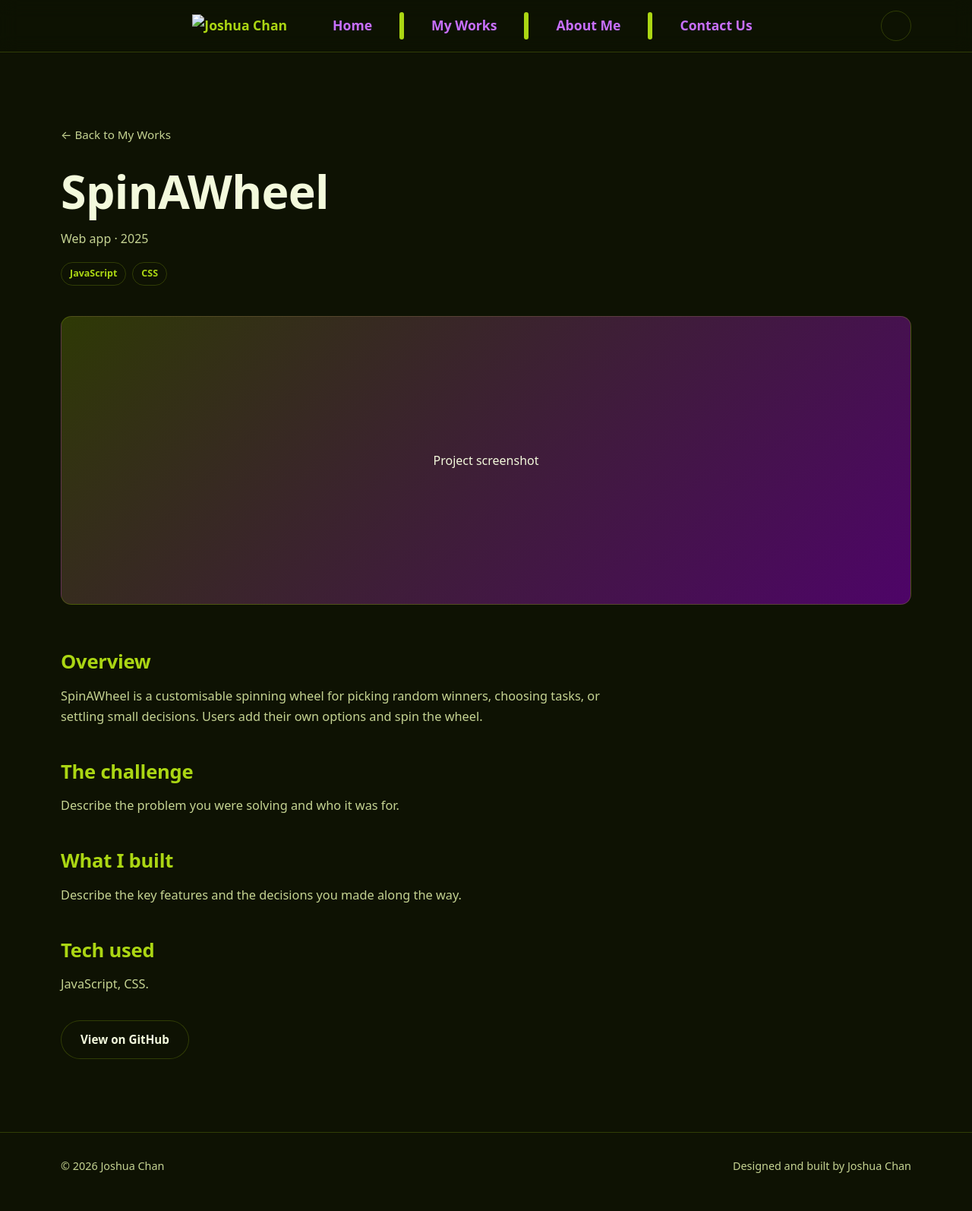
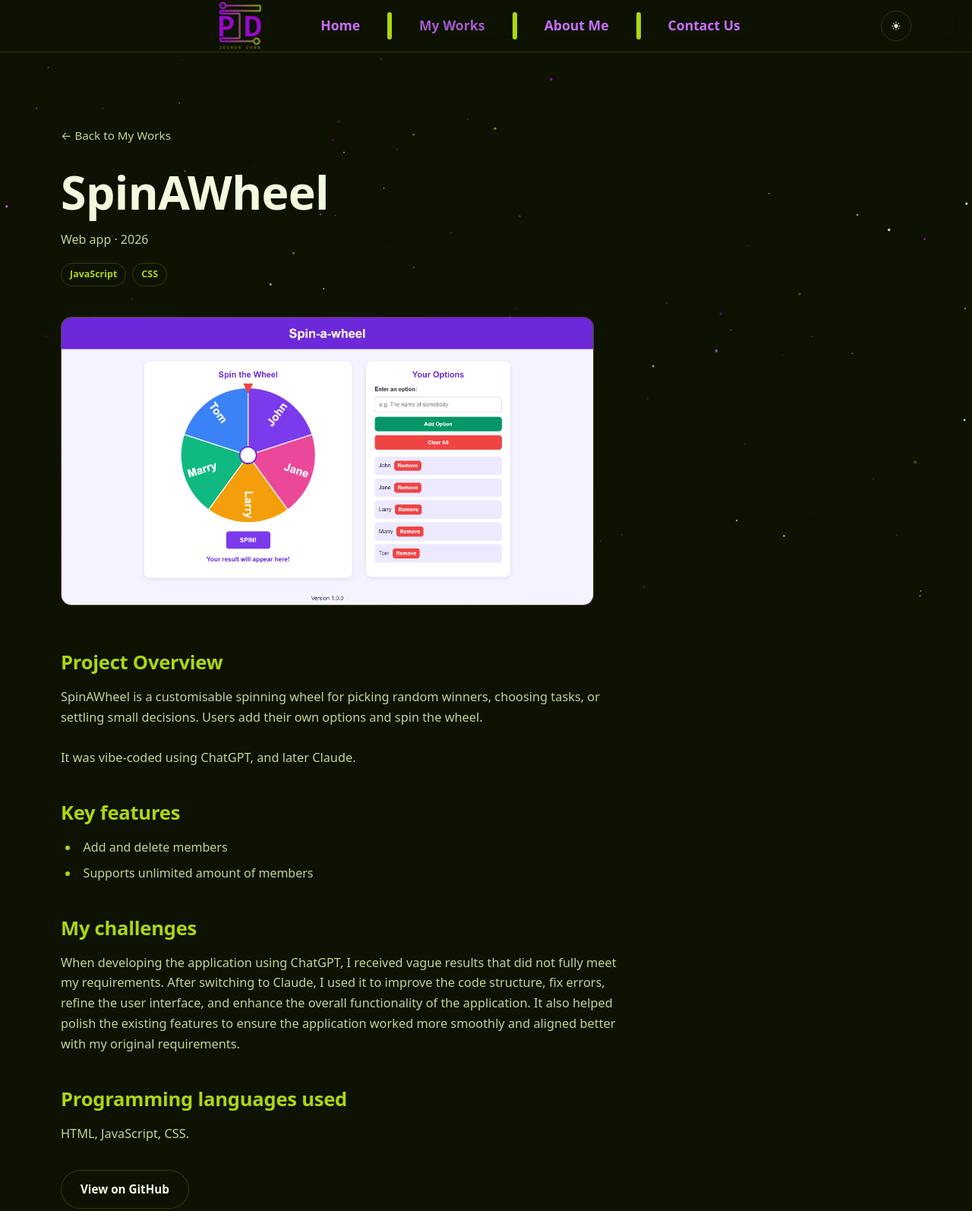
Before and after one commit to JoshuaChan2024/My-Portfolio-Website, a plain HTML site: page project-pages/spinawheel.html in a window 1280 px wide. Shown: the top 1594 px of the page at 76% size. Drawn offline with Linux system fonts and the light colour scheme; files that its build step writes are made by us from their sources; a web font is replaced by a local one.

Commit message:
2.0.1: Added SpinAWheel project page + footer changes

```diff
--- a/project-pages/spinawheel.html
+++ b/project-pages/spinawheel.html
@@ -5,7 +5,7 @@
   <meta name="viewport" content="width=device-width, initial-scale=1.0" />
   <!-- PROJECT PAGE TEMPLATE. Copy this file to [projectname].html for each new project. -->
   <title>SpinAWheel | Joshua Chan</title>
-  <link rel="stylesheet" href="styles.css" />
+  <link rel="stylesheet" href="../styles.css" />
   <script>
     (function () {
       var t = null; try { t = localStorage.getItem("theme"); } catch (e) {}
@@ -20,12 +20,12 @@
 
   <header class="nav">
     <div class="container nav-inner">
-      <a href="index.html" class="logo" aria-label="Joshua Chan home"><img class="logo" src="images/Logo.png" alt="Joshua Chan"></a>
+      <a href="../index.html" class="logo" aria-label="Joshua Chan home"><img class="logo" src="../images/Logo.png" alt="Joshua Chan"></a>
       <ul class="nav-links">
-        <li><a href="index.html" data-page-link="home">Home</a></li>
-        <li><a href="works.html" data-page-link="works">My Works</a></li>
-        <li><a href="about.html" data-page-link="about">About Me</a></li>
-        <li><a href="contact.html" data-page-link="contact">Contact Us</a></li>
+        <li><a href="../index.html" data-page-link="home">Home</a></li>
+        <li><a href="../works.html" data-page-link="works">My Works</a></li>
+        <li><a href="../about.html" data-page-link="about">About Me</a></li>
+        <li><a href="../contact.html" data-page-link="contact">Contact Us</a></li>
       </ul>
       <button class="theme-toggle" aria-label="Toggle dark mode"></button>
     </div>
@@ -34,10 +34,10 @@
   <main>
     <section class="project-hero">
       <div class="container">
-        <a href="works.html" class="back-link">← Back to My Works</a>
+        <a href="../works.html" class="back-link">← Back to My Works</a>
         <!-- PROJECT NAME, TAGS AND YEAR. Edit here. -->
         <h1>SpinAWheel</h1>
-        <p class="meta">Web app · 2025</p>
+        <p class="meta">Web app · 2026</p>
         <div class="tags" style="margin-top: 18px;">
           <span class="tag">JavaScript</span>
           <span class="tag">CSS</span>
@@ -48,25 +48,36 @@
     <section style="padding-top: 0;">
       <div class="container">
         <!-- SCREENSHOT. To use a picture, replace the div with:
-             <img class="project-image" src="images/spinawheel.png" alt="SpinAWheel screenshot" /> -->
-        <div class="project-image">Project screenshot</div>
+             <img class="project-image" src="../images/spinawheel.png" alt="SpinAWheel screenshot" /> -->
+        <img class="project-image" src="../images/spinawheel.png" alt="SpinAWheel screenshot" />
 
         <!-- WRITE-UP. Edit the headings and paragraphs. -->
         <div class="project-body">
-          <h2>Overview</h2>
+          <h2>Project Overview</h2>
           <p>
             SpinAWheel is a customisable spinning wheel for picking random winners, choosing
             tasks, or settling small decisions. Users add their own options and spin the wheel.
+            <br>
+            <br>
+            It was vibe-coded using ChatGPT, and later Claude.
           </p>
 
-          <h2>The challenge</h2>
-          <p>Describe the problem you were solving and who it was for.</p>
+          <h2>Key features</h2>
+          <ul>
+            <li>Add and delete members</li>
+            <li>Supports unlimited amount of members</li>
+          </ul>
 
-          <h2>What I built</h2>
-          <p>Describe the key features and the decisions you made along the way.</p>
+          <h2>My challenges</h2>
+          <p>
+            When developing the application using ChatGPT, I received vague results that did not fully meet my requirements.
+            After switching to Claude, I used it to improve the code structure, fix errors, refine the user interface, and
+            enhance the overall functionality of the application. It also helped polish the existing
+            features to ensure the application worked more smoothly and aligned better with my original requirements.
+          </p>
 
-          <h2>Tech used</h2>
-          <p>JavaScript, CSS.</p>
+          <h2>Programming languages used</h2>
+          <p>HTML, JavaScript, CSS.</p>
 
           <!-- GITHUB LINK. Replace the URL with your repository. -->
           <div class="btn-row">
@@ -80,10 +91,10 @@
   <footer>
     <div class="container">
       <span>© 2026 Joshua Chan</span>
-      <span>Designed and built by Joshua Chan</span>
+      <span>Created by Joshua Chan</span>
     </div>
   </footer>
 
-  <script src="script.js"></script>
+  <script src="../script.js"></script>
 </body>
 </html>
--- a/styles.css
+++ b/styles.css
@@ -613,6 +613,16 @@ h3 { font-size: 1.25rem; font-weight: 600; }
 .project-body { max-width: 740px; }
 .project-body h2 { font-size: 1.6rem; margin-top: 44px; color: var(--accent); }
 .project-body p { color: var(--muted); margin-top: 12px; font-size: 1.02rem; }
+.project-body ul {
+  margin: 16px 0 0;
+  padding-left: 1.5rem;
+  color: var(--muted);
+}
+.project-body li {
+  padding-left: 0.35rem;
+  margin-bottom: 8px;
+}
+.project-body li::marker { color: var(--accent); }
 
 /* =====================================================
    ABOUT PAGE
```
Also changed, not shown: index.html (+3 -21 lines), project-pages/project-sample.html (+6 -6 lines), works.html (+3 -20 lines).
